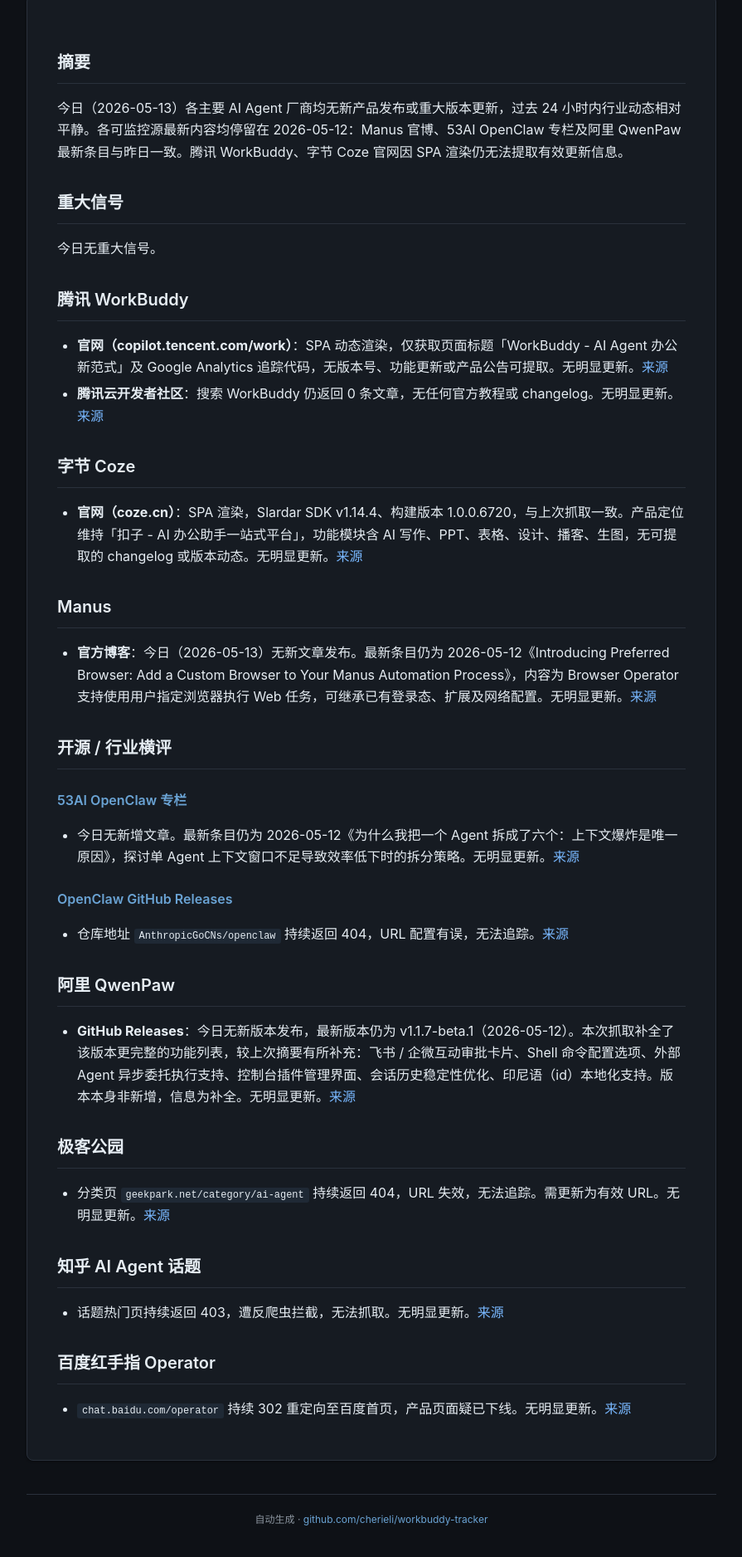
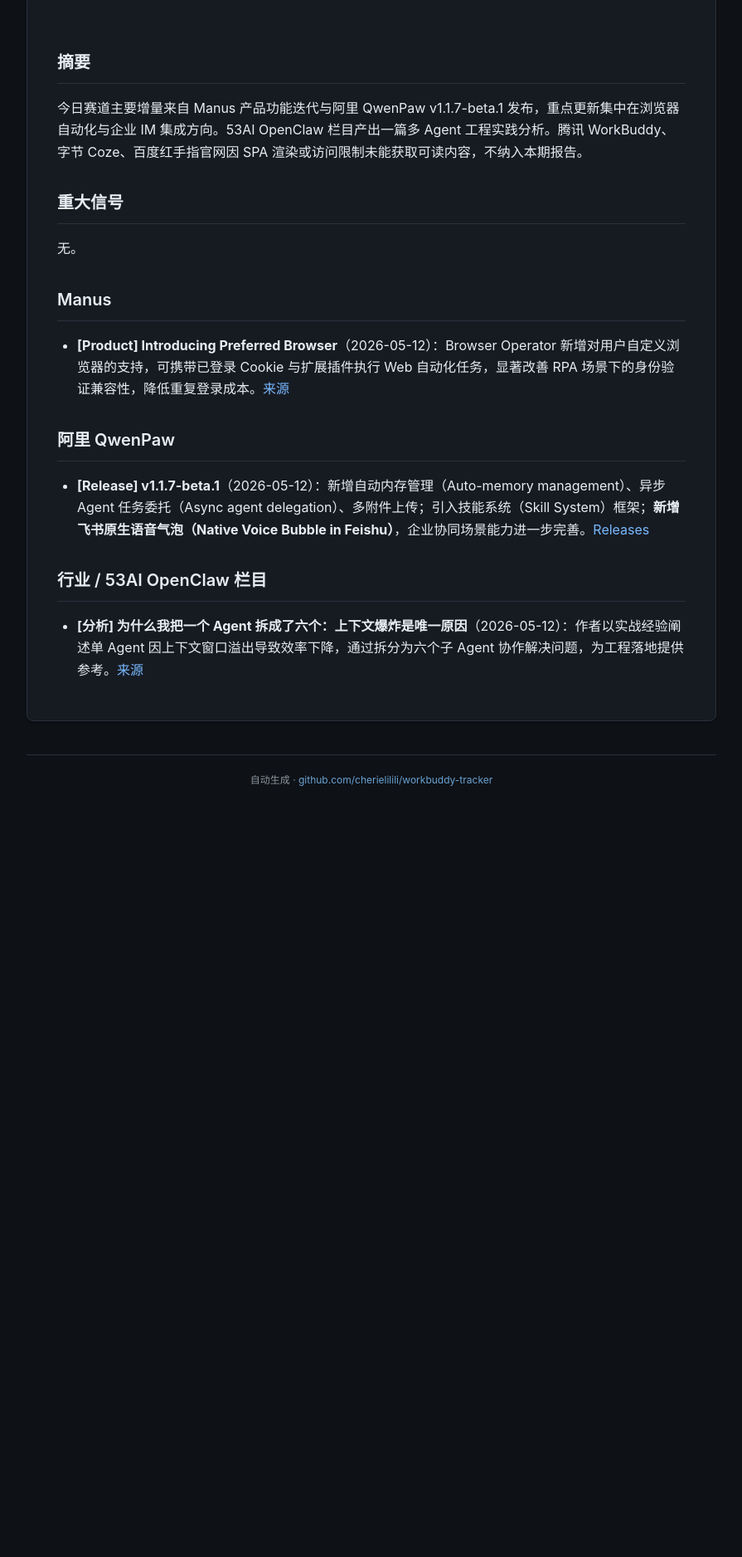
Before and after one commit to cherielilili/workbuddy-tracker, a plain HTML site: page index.html in a window 1280 px wide. Shown: the part 264-2140 px from the top of the page at 83% size, without its empty margins (192-1087 px from the left). After the commit the page ends 1294 px from the top, so only its background shows below. Drawn offline with Linux system fonts and the light colour scheme.

Commit message:
daily snapshot 2026-05-13
auto-generated by runner.sh

```diff
--- a/index.html
+++ b/index.html
@@ -109,51 +109,25 @@
   <main class="report">
     <h1>AI Agent 赛道日报 2026-05-13</h1>
 <h2>摘要</h2>
-<p>今日（2026-05-13）各主要 AI Agent 厂商均无新产品发布或重大版本更新，过去 24 小时内行业动态相对平静。各可监控源最新内容均停留在 2026-05-12：Manus 官博、53AI OpenClaw 专栏及阿里 QwenPaw 最新条目与昨日一致。腾讯 WorkBuddy、字节 Coze 官网因 SPA 渲染仍无法提取有效更新信息。</p>
+<p>今日赛道主要增量来自 Manus 产品功能迭代与阿里 QwenPaw v1.1.7-beta.1 发布，重点更新集中在浏览器自动化与企业 IM 集成方向。53AI OpenClaw 栏目产出一篇多 Agent 工程实践分析。腾讯 WorkBuddy、字节 Coze、百度红手指官网因 SPA 渲染或访问限制未能获取可读内容，不纳入本期报告。</p>
 <h2>重大信号</h2>
-<p>今日无重大信号。</p>
-<h2>腾讯 WorkBuddy</h2>
-<ul>
-<li><strong>官网（copilot.tencent.com/work）</strong>：SPA 动态渲染，仅获取页面标题「WorkBuddy - AI Agent 办公新范式」及 Google Analytics 追踪代码，无版本号、功能更新或产品公告可提取。无明显更新。<a href="https://copilot.tencent.com/work/">来源</a></li>
-<li><strong>腾讯云开发者社区</strong>：搜索 WorkBuddy 仍返回 0 条文章，无任何官方教程或 changelog。无明显更新。<a href="https://cloud.tencent.com/developer/search/article?q=WorkBuddy">来源</a></li>
-</ul>
-<h2>字节 Coze</h2>
-<ul>
-<li><strong>官网（coze.cn）</strong>：SPA 渲染，Slardar SDK v1.14.4、构建版本 1.0.0.6720，与上次抓取一致。产品定位维持「扣子 - AI 办公助手一站式平台」，功能模块含 AI 写作、PPT、表格、设计、播客、生图，无可提取的 changelog 或版本动态。无明显更新。<a href="https://www.coze.cn/">来源</a></li>
-</ul>
+<p>无。</p>
 <h2>Manus</h2>
 <ul>
-<li><strong>官方博客</strong>：今日（2026-05-13）无新文章发布。最新条目仍为 2026-05-12《Introducing Preferred Browser: Add a Custom Browser to Your Manus Automation Process》，内容为 Browser Operator 支持使用用户指定浏览器执行 Web 任务，可继承已有登录态、扩展及网络配置。无明显更新。<a href="https://manus.im/blog">来源</a></li>
-</ul>
-<h2>开源 / 行业横评</h2>
-<h3>53AI OpenClaw 专栏</h3>
-<ul>
-<li>今日无新增文章。最新条目仍为 2026-05-12《为什么我把一个 Agent 拆成了六个：上下文爆炸是唯一原因》，探讨单 Agent 上下文窗口不足导致效率低下时的拆分策略。无明显更新。<a href="https://www.53ai.com/news/Openclaw/">来源</a></li>
-</ul>
-<h3>OpenClaw GitHub Releases</h3>
-<ul>
-<li>仓库地址 <code>AnthropicGoCNs/openclaw</code> 持续返回 404，URL 配置有误，无法追踪。<a href="https://github.com/AnthropicGoCNs/openclaw">来源</a></li>
+<li><strong>[Product] Introducing Preferred Browser</strong>（2026-05-12）：Browser Operator 新增对用户自定义浏览器的支持，可携带已登录 Cookie 与扩展插件执行 Web 自动化任务，显著改善 RPA 场景下的身份验证兼容性，降低重复登录成本。<a href="https://manus.im/blog">来源</a></li>
 </ul>
 <h2>阿里 QwenPaw</h2>
 <ul>
-<li><strong>GitHub Releases</strong>：今日无新版本发布，最新版本仍为 v1.1.7-beta.1（2026-05-12）。本次抓取补全了该版本更完整的功能列表，较上次摘要有所补充：飞书 / 企微互动审批卡片、Shell 命令配置选项、外部 Agent 异步委托执行支持、控制台插件管理界面、会话历史稳定性优化、印尼语（id）本地化支持。版本本身非新增，信息为补全。无明显更新。<a href="https://github.com/agentscope-ai/QwenPaw/releases">来源</a></li>
+<li><strong>[Release] v1.1.7-beta.1</strong>（2026-05-12）：新增自动内存管理（Auto-memory management）、异步 Agent 任务委托（Async agent delegation）、多附件上传；引入技能系统（Skill System）框架；<strong>新增飞书原生语音气泡（Native Voice Bubble in Feishu）</strong>，企业协同场景能力进一步完善。<a href="https://github.com/agentscope-ai/QwenPaw/releases">Releases</a></li>
 </ul>
-<h2>极客公园</h2>
+<h2>行业 / 53AI OpenClaw 栏目</h2>
 <ul>
-<li>分类页 <code>geekpark.net/category/ai-agent</code> 持续返回 404，URL 失效，无法追踪。需更新为有效 URL。无明显更新。<a href="https://www.geekpark.net/category/ai-agent">来源</a></li>
-</ul>
-<h2>知乎 AI Agent 话题</h2>
-<ul>
-<li>话题热门页持续返回 403，遭反爬虫拦截，无法抓取。无明显更新。<a href="https://www.zhihu.com/topic/22025896/hot">来源</a></li>
-</ul>
-<h2>百度红手指 Operator</h2>
-<ul>
-<li><code>chat.baidu.com/operator</code> 持续 302 重定向至百度首页，产品页面疑已下线。无明显更新。<a href="https://chat.baidu.com/operator">来源</a></li>
+<li><strong>[分析] 为什么我把一个 Agent 拆成了六个：上下文爆炸是唯一原因</strong>（2026-05-12）：作者以实战经验阐述单 Agent 因上下文窗口溢出导致效率下降，通过拆分为六个子 Agent 协作解决问题，为工程落地提供参考。<a href="https://www.53ai.com/news/Openclaw/">来源</a></li>
 </ul>
   </main>
 
   <footer>
-    自动生成 · <a href="https://github.com/cherieli/workbuddy-tracker">github.com/cherieli/workbuddy-tracker</a>
+    自动生成 · <a href="https://github.com/cherielilili/workbuddy-tracker">github.com/cherielilili/workbuddy-tracker</a>
   </footer>
 </div>
 </body>
```
Also changed, not shown: data/sources_state.json (+3 -31 lines), reports/2026-05-13_ai_agents.html (+7 -33 lines), 1 other file.
